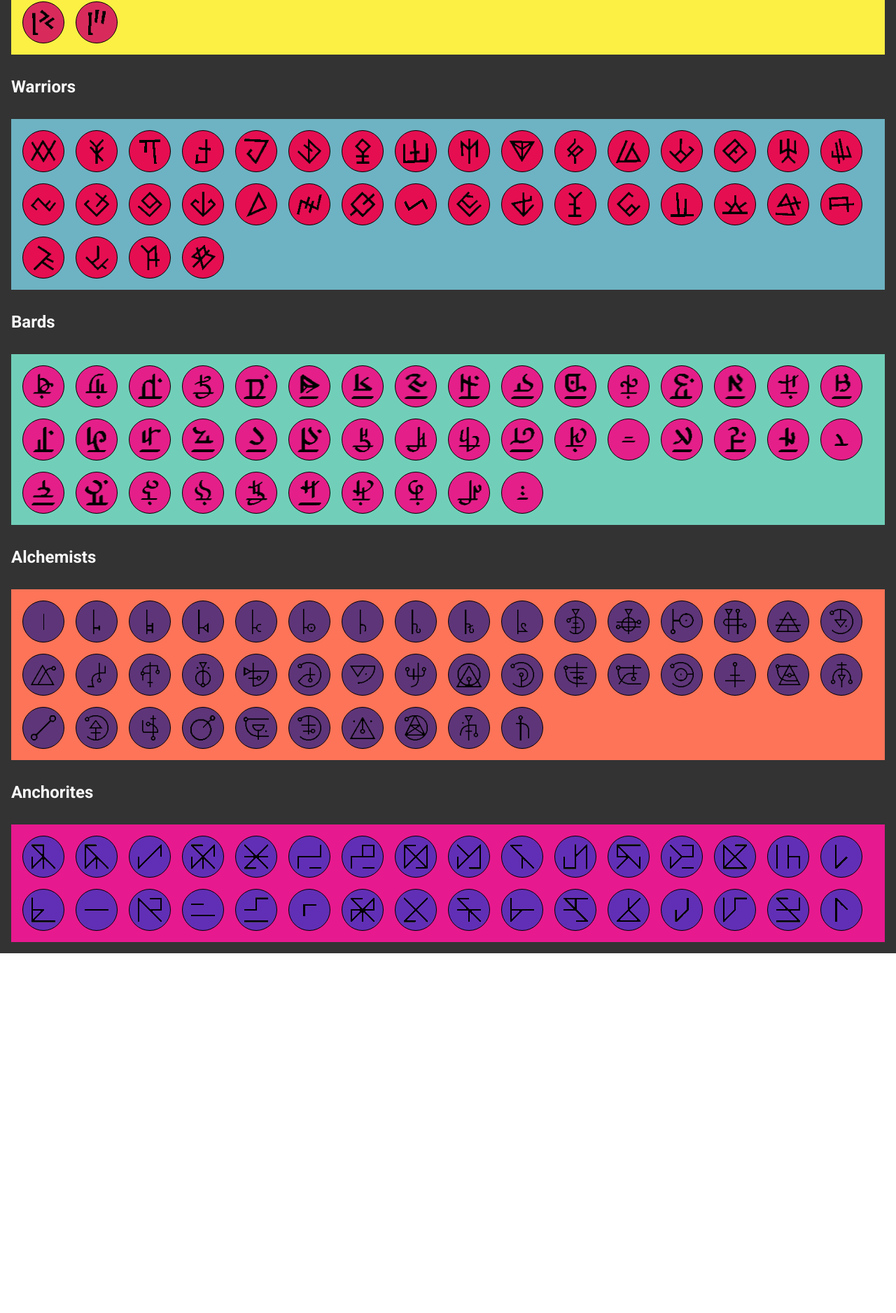
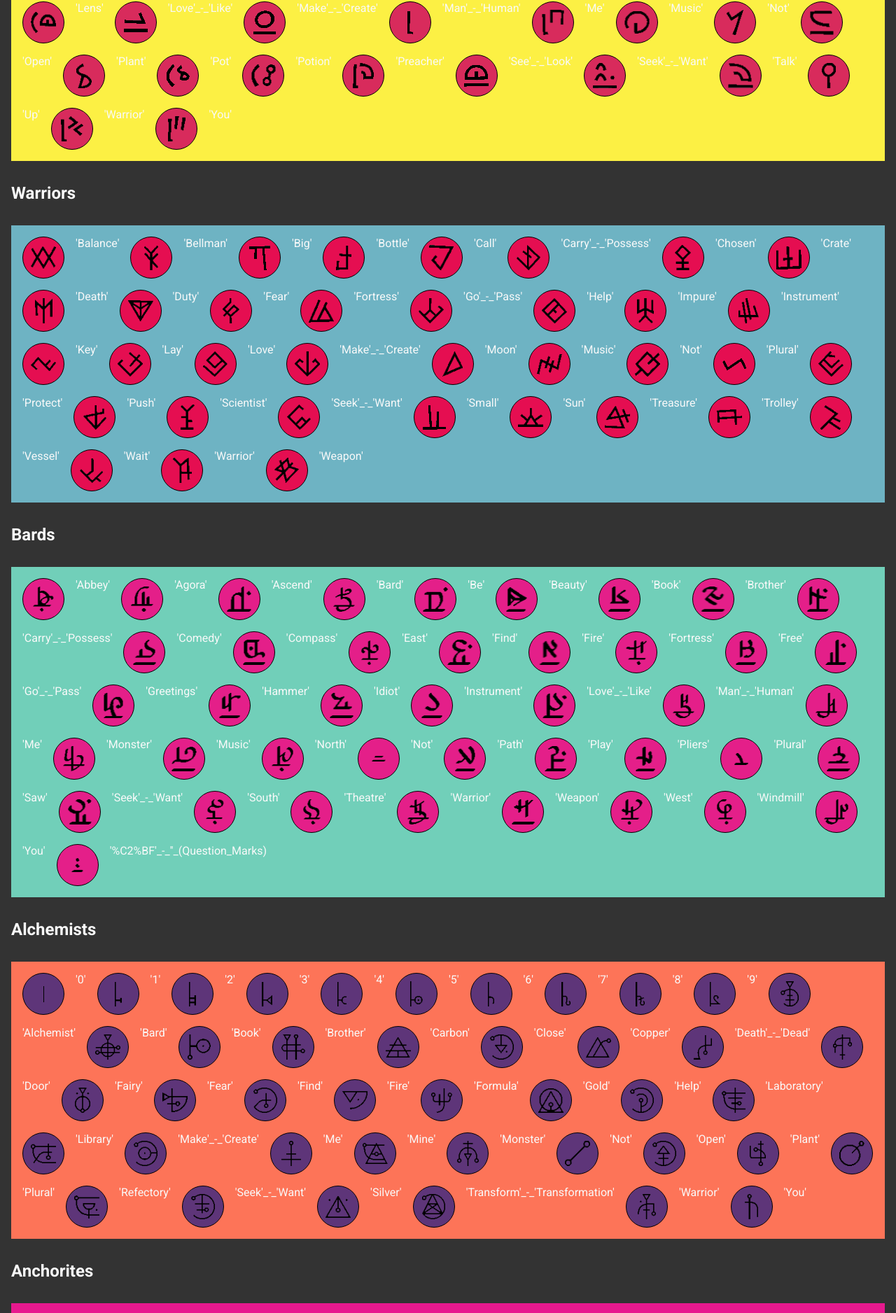
Before and after one commit to danieleavolio/chantsofsennaar-phrases, a SvelteKit app: page / in a window 1280 px wide. Shown: the part 242-2118 px from the top of the page at 70% size. Before the commit the page ends 1604 px from the top, so only its background shows below. Built offline with nearby package versions, Linux system fonts and the light colour scheme.

Commit message:
Update image captions in +page.svelte

```diff
--- a/src/routes/+page.svelte
+++ b/src/routes/+page.svelte
@@ -1,4 +1,6 @@
 <script>
+// @ts-nocheck
+
     import { onMount } from "svelte";
 
     /**
@@ -67,9 +69,11 @@
             <div class="image-container">
                 <img src={image} alt="Devotee" />
             </div>
+            <p class="name">
+                {image.split("/").pop().split(".")[0]}
+            </p>
         {/each}
     </div>
-
 
     <h2>Warriors</h2>
     <div class="container warriors">
@@ -77,6 +81,9 @@
             <div class="image-container">
                 <img src={image} alt="Warrior" />
             </div>
+            <p class="name">
+                {image.split("/").pop().split(".")[0]}
+            </p>
         {/each}
     </div>
 
@@ -86,9 +93,11 @@
             <div class="image-container">
                 <img src={image} alt="Bard" />
             </div>
+            <p class="name">
+                {image.split("/").pop().split(".")[0]}
+            </p>
         {/each}
     </div>
-
 
     <h2>Alchemists</h2>
     <div class="container alchemists">
@@ -96,6 +105,9 @@
             <div class="image-container">
                 <img src={image} alt="Alchemist" />
             </div>
+            <p class="name">
+                {image.split("/").pop().split(".")[0]}
+            </p>
         {/each}
     </div>
 
@@ -105,9 +117,11 @@
             <div class="image-container">
                 <img src={image} alt="Anchorite" />
             </div>
+            <p class="name">
+                {image.split("/").pop().split(".")[0]}
+            </p>
         {/each}
     </div>
-
 </main>
 
 <style>
@@ -141,43 +155,43 @@
         align-items: center;
     }
 
-    .devotee{
+    .devotee {
         background-color: var(--devotee-yellow);
     }
 
-    .warriors{
+    .warriors {
         background-color: var(--warriors-blue);
     }
 
-    .bards{
+    .bards {
         background-color: var(--bards-blue);
     }
 
-    .alchemists{
+    .alchemists {
         background-color: var(--alchemists-orange);
     }
 
-    .anchorites{
+    .anchorites {
         background-color: var(--anchorites-red);
     }
 
-    .devotee .image-container{
+    .devotee .image-container {
         background-color: var(--devotee-red);
     }
 
-    .warriors .image-container{
+    .warriors .image-container {
         background-color: var(--warriors-red);
     }
 
-    .bards .image-container{
+    .bards .image-container {
         background-color: var(--bards-purple);
     }
 
-    .alchemists .image-container{
+    .alchemists .image-container {
         background-color: var(--alchemists-purple);
     }
 
-    .anchorites .image-container{
+    .anchorites .image-container {
         background-color: var(--anchorites-purple);
     }
 </style>
```
